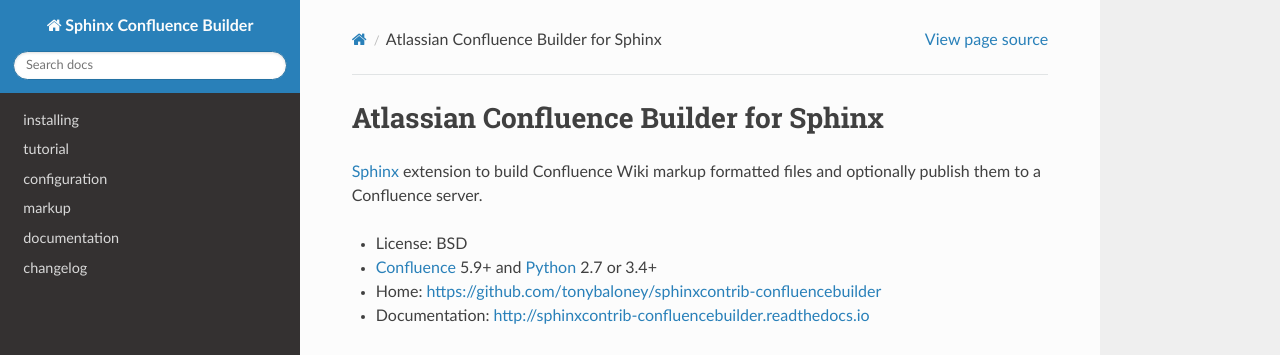
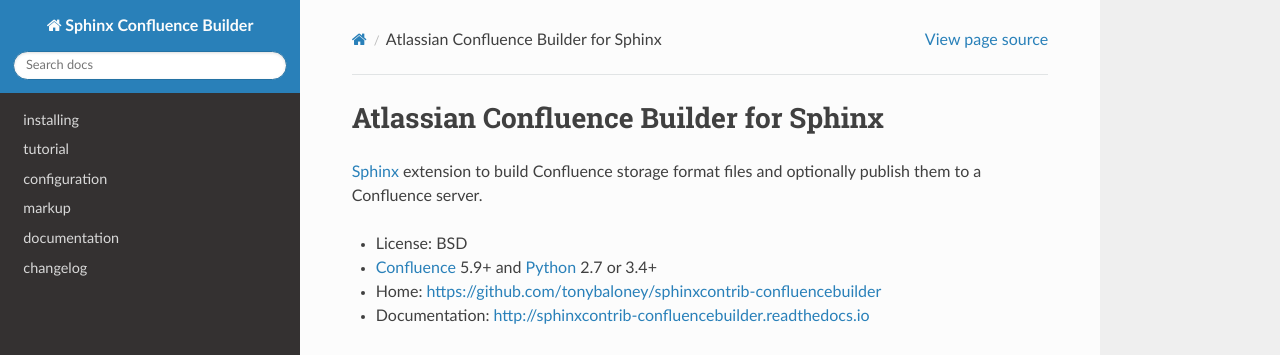
Before and after one commit to sphinx-contrib/confluencebuilder, a Sphinx documentation site: the page built from doc/index.rst, in a window 1280 px wide. Shown: the top 355 px of the page. Built offline with Sphinx 7.4.7 and the Read the Docs theme 2.0.0, drawn with Linux system fonts in a browser that asks for light colours.

Commit message:
doc: reflect storage format change
This extension now generated storage format documents (opposed to wiki
format formats); updating.

Signed-off-by: James Knight <james.d.knight@live.com>

```diff
--- a/doc/index.rst
+++ b/doc/index.rst
@@ -1,7 +1,7 @@
 Atlassian Confluence Builder for Sphinx
 =======================================
 
-Sphinx_ extension to build Confluence Wiki markup formatted files and optionally
+Sphinx_ extension to build Confluence storage format files and optionally
 publish them to a Confluence server.
 
 * License: BSD
```
